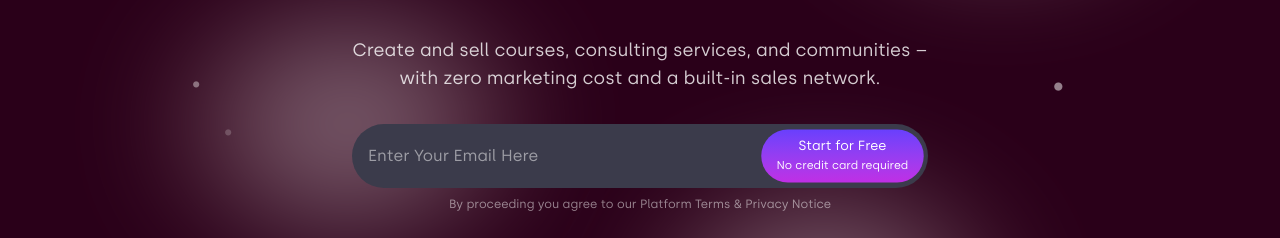
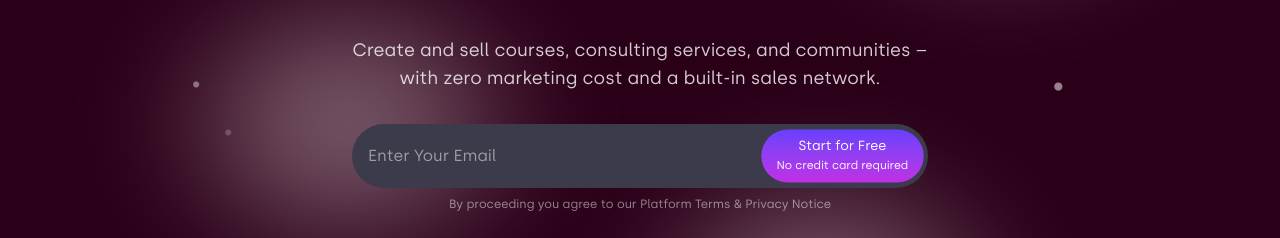
Before and after one commit to sabkat-ahmed-rafi/wiztecbd-ui, a Next.js app: page / in a window 1280 px wide. Shown: the part 1280-1518 px from the top of the page. Built offline with nearby package versions, Linux system fonts and the light colour scheme.

Commit message:
Update input placeholder

```diff
--- a/src/components/sections/BuiltForCreatorsSection.tsx
+++ b/src/components/sections/BuiltForCreatorsSection.tsx
@@ -87,7 +87,7 @@ export function BuiltForCreatorsSection() {
           <div className="relative w-full sm:max-w-xl">
             <input
               type="email"
-              placeholder="Enter Your Email Here"
+              placeholder="Enter Your Email"
               className="w-full px-4 pr-36 py-5  bg-[#3B3B4B]  text-white rounded-l-full rounded-r-full"
             />
 
```
